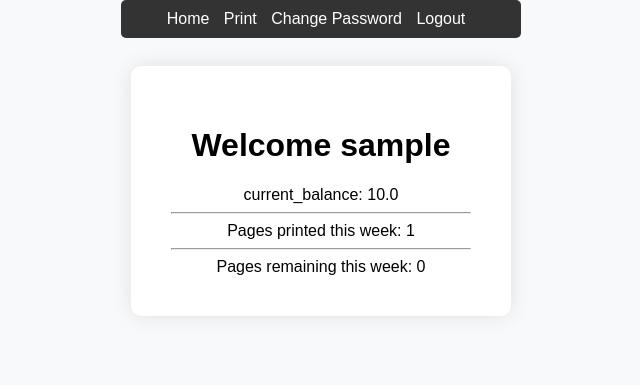
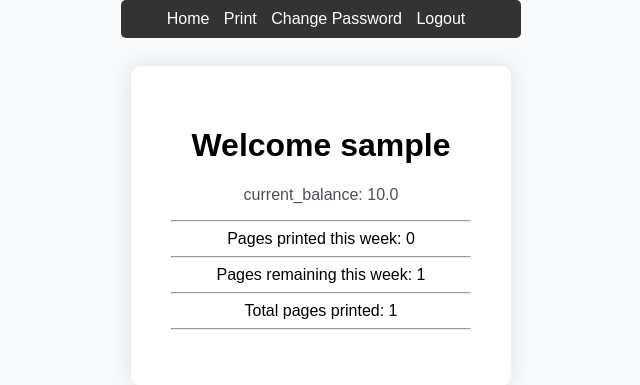
Before and after one commit to akshit-mee/TVK-Printer-AG-with-users, a Flask app: page / in a window 1280 px wide. Shown: the top 385 px of the page, without its empty margins (319-959 px from the left). Run offline with Flask 3, Linux system fonts and the light colour scheme; a user stored in the database is signed in; tables that the repository leaves empty hold one stand-in row (values such as "Sample post").

Commit message:
improved weekly limit logic and added total pages printed

```diff
--- a/app/models.py
+++ b/app/models.py
@@ -48,16 +48,15 @@
 
     def weekly_limit_check(self, number_of_pages):
         sum_pages = self.sum_pages_last_week(self.id)
-        if self.weekly_print_number==None:
-            return True
-        else:
-            return (self.weekly_print_number + number_of_pages <= self.weekly_limit)
+        self.weekly_print_number = sum_pages
+        return (self.weekly_print_number + number_of_pages <= self.weekly_limit)
 
     def can_print(self, number_of_pages):
         return (self.balance_check(number_of_pages) and self.weekly_limit_check(number_of_pages))
 
     def post_printing(self, number_of_pages):
         self.pages_printed += number_of_pages
+        self.weekly_print_number += number_of_pages
         self.balance -= number_of_pages*0.05
 
     def add_balance(self, amount):
--- a/app/routes.py
+++ b/app/routes.py
@@ -21,6 +21,9 @@
 def index():
     if current_user.weekly_print_number == None:
         current_user.weekly_print_number = 0
+
+    sum_pages = current_user.sum_pages_last_week(current_user.id)
+    current_user.weekly_print_number = sum_pages
 
     return render_template('index.html')
 
--- a/app/templates/index.html
+++ b/app/templates/index.html
@@ -3,9 +3,13 @@
 {% block content %}
 <form>
     <h1>Welcome {{ current_user.username }}</h1>
+    <p>
     current_balance: {{ current_user.balance | round(4) }} <hr>
     Pages printed this week: {{ current_user.weekly_print_number }} <hr>
-    Pages remaining this week: {{ current_user.weekly_limit - current_user.weekly_print_number }}
+    Pages remaining this week: {{ current_user.weekly_limit - current_user.weekly_print_number }}<hr>
+    Total pages printed: {{ current_user.pages_printed }}<hr>
+    </p>
+
 </form>
 
 
```
